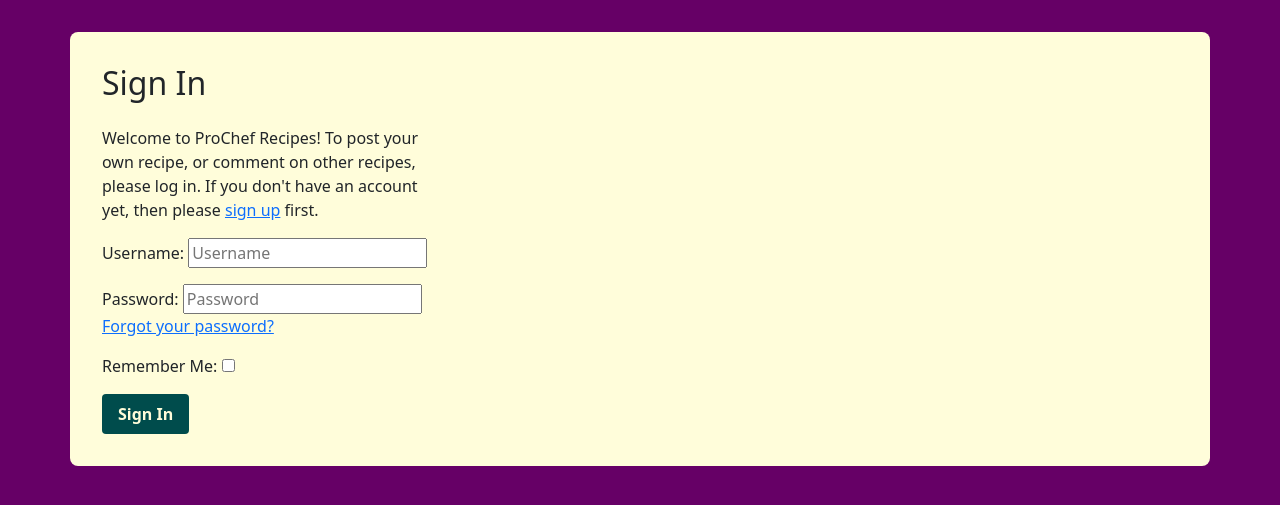
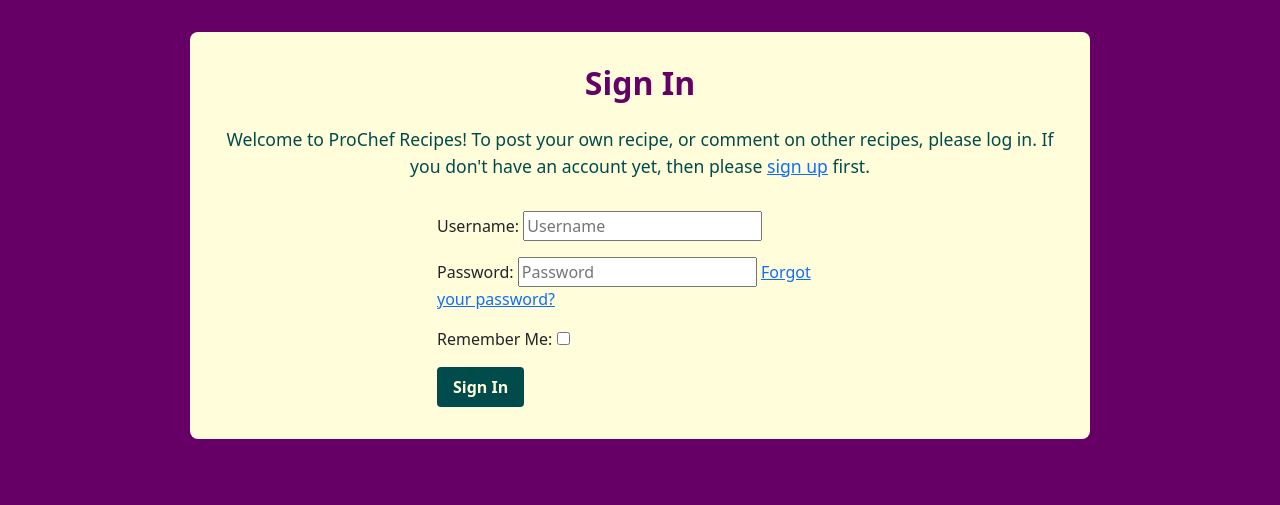
Before and after one commit to Rob-C-89/prochef-recipes, a Django app: page /accounts/login/ in a window 1280 px wide. Shown: the part 72-577 px from the top of the page. Run offline with Django 5.2, Linux system fonts and the light colour scheme; some libraries are stand-ins or nearby versions.

Commit message:
Edit login, signup and edit profile form templates for uniformity

```diff
--- a/static/css/style.css
+++ b/static/css/style.css
@@ -12,7 +12,7 @@
 
 /* Global Styles */
 body {
-    background-color: var(--primary-color)
+    background-color: var(--primary-color);
 }
 
 
--- a/templates/account/login.html
+++ b/templates/account/login.html
@@ -6,20 +6,20 @@
 {% block head_title %}{% trans "Sign In" %}{% endblock %}
 
 {% block content %}
-<div class="container">
+<div class="container form-container">
   <div class="row">
-    <div class="col-md-6 col-lg-4">
-      <h2 class="mb-4">{% trans "Sign In" %}</h2>
-
-            <p>{% blocktrans %}Welcome to ProChef Recipes! To post your own recipe, or
-        comment on other recipes, please log in. If you don't have an account
-        yet, then please <a class="link" href="{{ signup_url }}">sign up</a>
-        first.
-{% endblocktrans %}</p>
+    <div class="col-12">
+      <h2 class="mb-4 form-heading text-center">{% trans "Sign In" %}</h2>
+        <p class="text-center form-subheading">{% blocktrans %}Welcome to ProChef Recipes!
+          To post your own recipe, or comment on other recipes, please log in. If you don't have an account
+          yet, then please <a class="link" href="{{ signup_url }}">sign up</a>
+          first.
+          {% endblocktrans %}
+        </p>
     </div>
   </div>
-  <div class="row">
-    <div class="col-md-6 col-lg-4">
+  <div class="row justify-content-center">
+    <div class="col-8 col-md-6">
       <form class="login" method="POST" action="{% url 'account_login' %}">
         {% csrf_token %} {{ form.as_p }} {% if redirect_field_value %}
         <input
--- a/templates/account/signup.html
+++ b/templates/account/signup.html
@@ -27,6 +27,7 @@
         method="post"
         action="{% url 'account_signup' %}"
       >
+      <div class="mt-4">
         {% csrf_token %} {{ form.as_p }} {% if redirect_field_value %}
         <input
           type="hidden"
@@ -34,9 +35,11 @@
           value="{{ redirect_field_value }}"
         />
         {% endif %}
-        <button class="button" type="submit">
+        <button class="button submit-btn" type="submit">
           {% trans "Sign Up" %} &raquo;
         </button>
+        <a href="{% url 'home' %}" class="button cancel-btn">Cancel</a>
+      </div>
       </form>
     </div>
   </div>
```
Also changed, not shown: user_profile/templates/profiles/edit_profile.html (+9 -8 lines).
